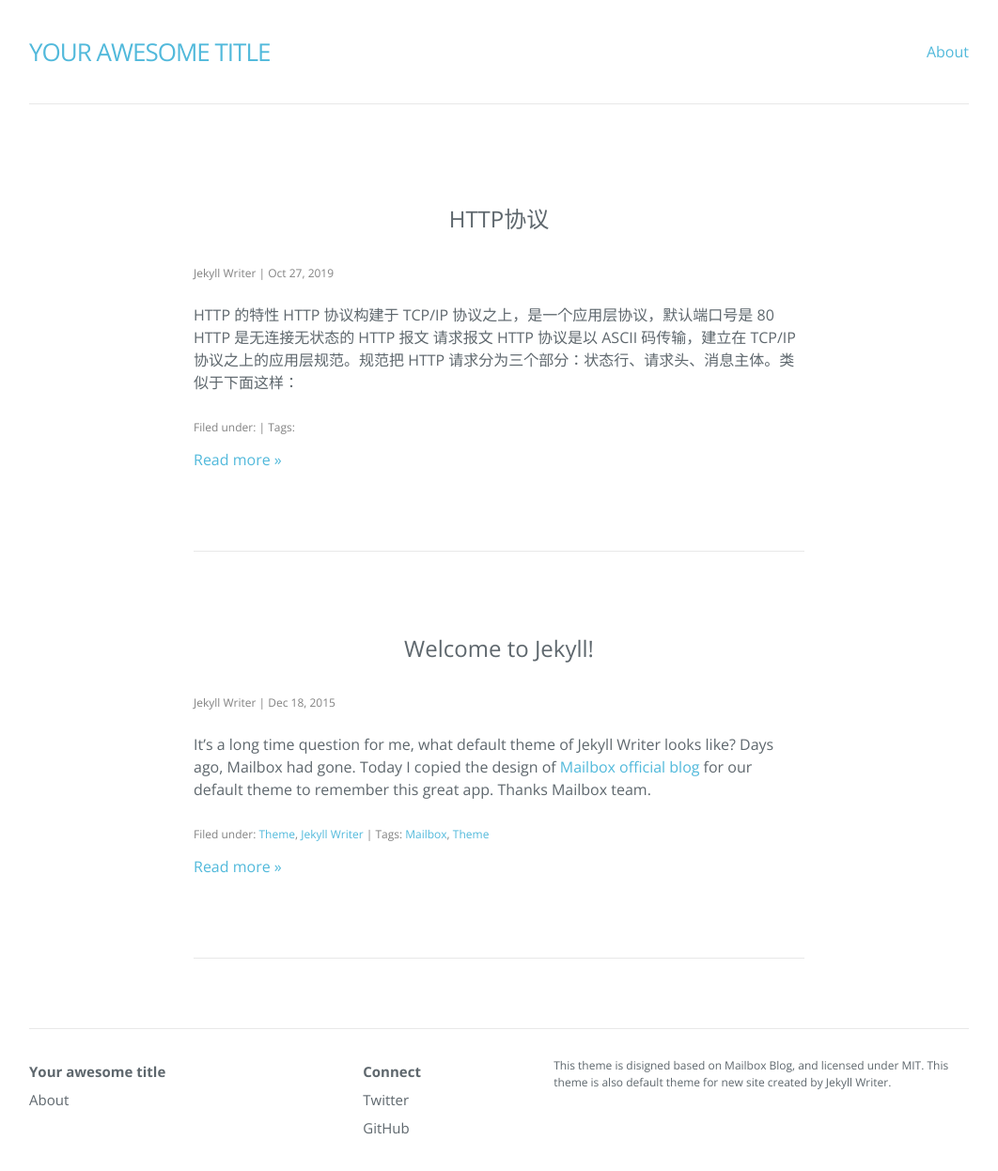
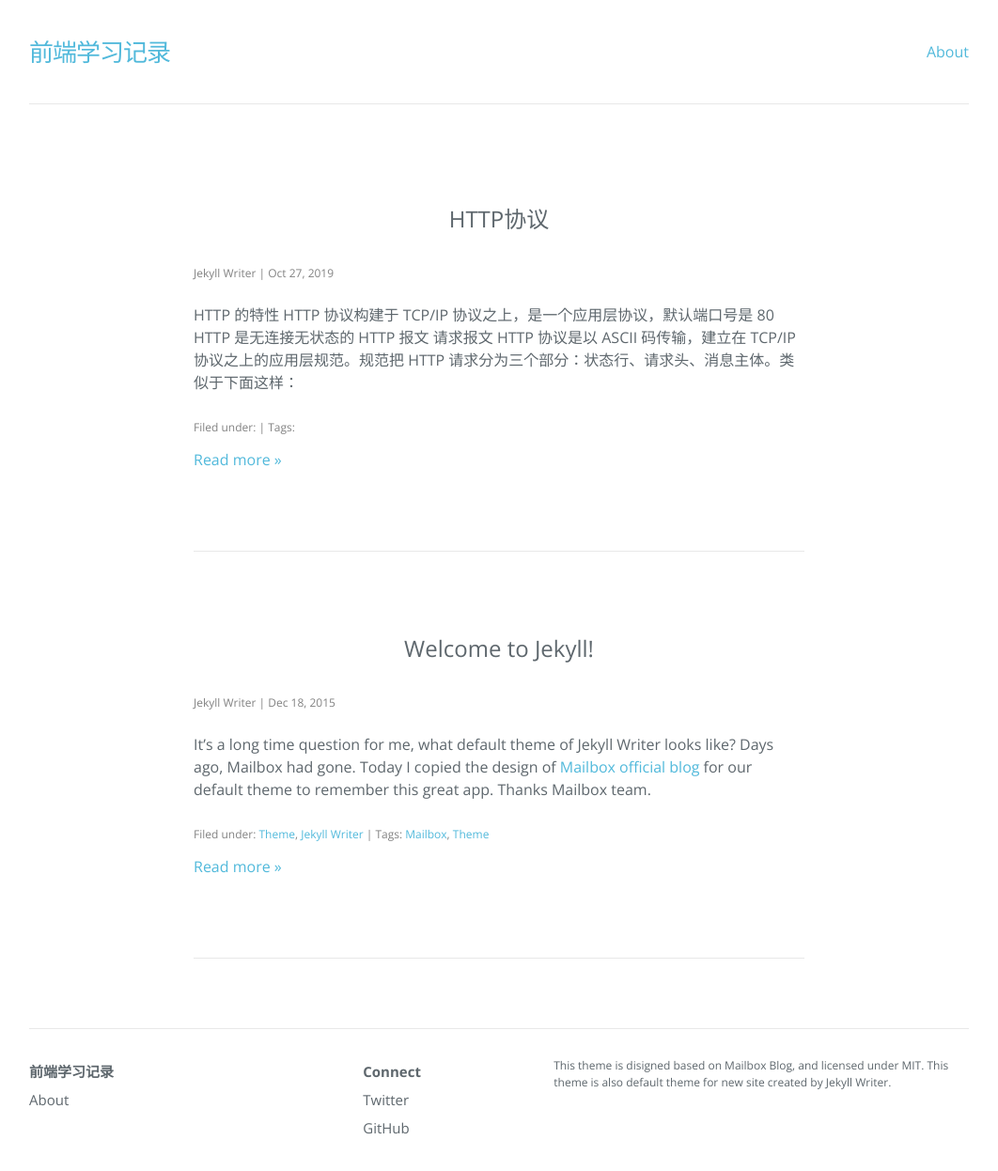
Before and after one commit to johnlin0207/blog, a Jekyll site: the page built from index.html, in a window 1280 px wide and 1283 px high. Shown: the top 1246 px of the window at 94% size, without its empty margins (109-1171 px from the left). Built offline with Jekyll 4.4.1, drawn with Linux system fonts in a browser that asks for light colours; nearby versions of some CDN libraries; the list of posts is cut into pages by our own code.

Commit message:
Update Configuration

```diff
--- a/_config.yml
+++ b/_config.yml
@@ -1,21 +1,15 @@
-# Welcome to Jekyll!
-#
-# This config file is meant for settings that affect your whole blog, values
-# which you are expected to set up once and rarely need to edit after that.
-# For technical reasons, this file is *NOT* reloaded automatically when you use
-# 'jekyll serve'. If you change this file, please restart the server process.
-
-# Site settings
-title: Your awesome title
+# Created by Jekyll Writer
+title: 前端学习记录
 author: Jekyll Writer
-description: > # this means to ignore newlines until "baseurl:"
-  This theme is disigned based on Mailbox Blog, and licensed under MIT.
-  This theme is also default theme for new site created by Jekyll Writer.
-permalink: /:year/:month/:day/:title/
+description: >
+  This theme is disigned based on Mailbox Blog, and licensed under MIT. This
+  theme is also default theme for new site created by Jekyll Writer.
+permalink: '/:year/:month/:day/:title/'
 paginate: 6
-paginate_path: "/page/:num/"
+paginate_path: '/page/:num/'
 twitter_username: jekyllwriter
-github_username:  jekyllwriter
-gems: [jekyll-paginate]
+github_username: jekyllwriter
+gems:
+  - jekyll-paginate
 markdown: kramdown
-baseurl: "/blog"
+baseurl: /blog
```
